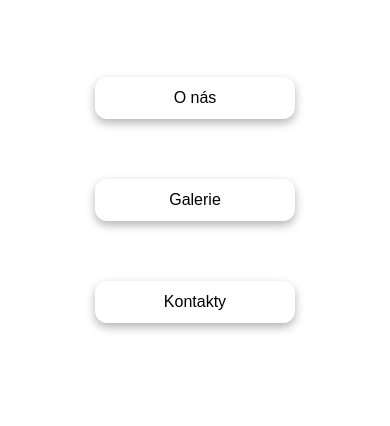
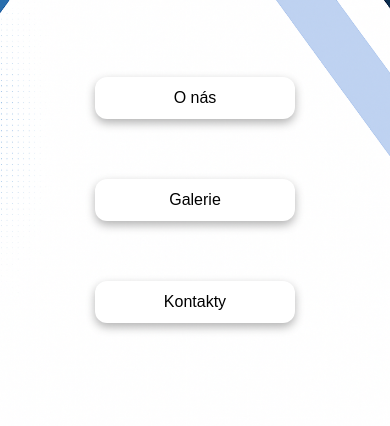
Before and after one commit to pslib-cz/2024-p2b-web-projekt-TomasTriska1, a website built with Vite: page src/pages/index.html in a window 390 px wide. Shown: the part 418-844 px from the top of the page. Built offline with nearby package versions, Linux system fonts and the light colour scheme.

Commit message:
asddsaasdasd

```diff
--- a/src/styles/style.css
+++ b/src/styles/style.css
@@ -6,7 +6,7 @@ body {
   margin: 0;
   padding: 0;
   font-family: "Segoe UI", sans-serif;
-  background: url('public/images/desktop-background.png') no-repeat center center;
+  background: url('/public/images/desktop-background.png') no-repeat center center;
   background-size: cover;
   display: flex;
   justify-content: center;
@@ -83,7 +83,7 @@ p {
 }
 @media only screen and (max-width: 768px) {
   body {
-    background-image: url('public/images/mobile-background.png');
+    background-image: url('/public/images/mobile-background.png');
     background-size: cover;
     background-position: center;
   }
```
